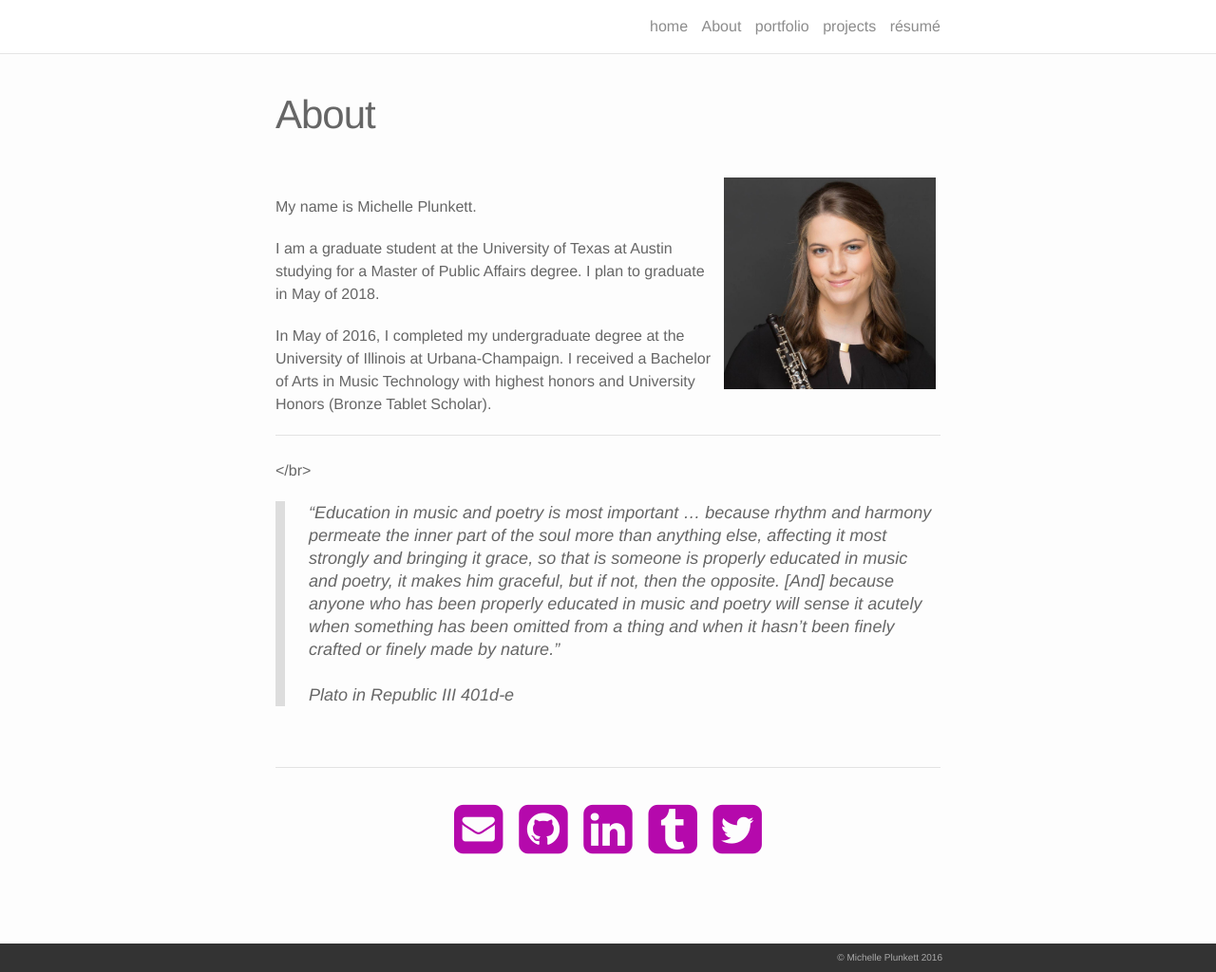
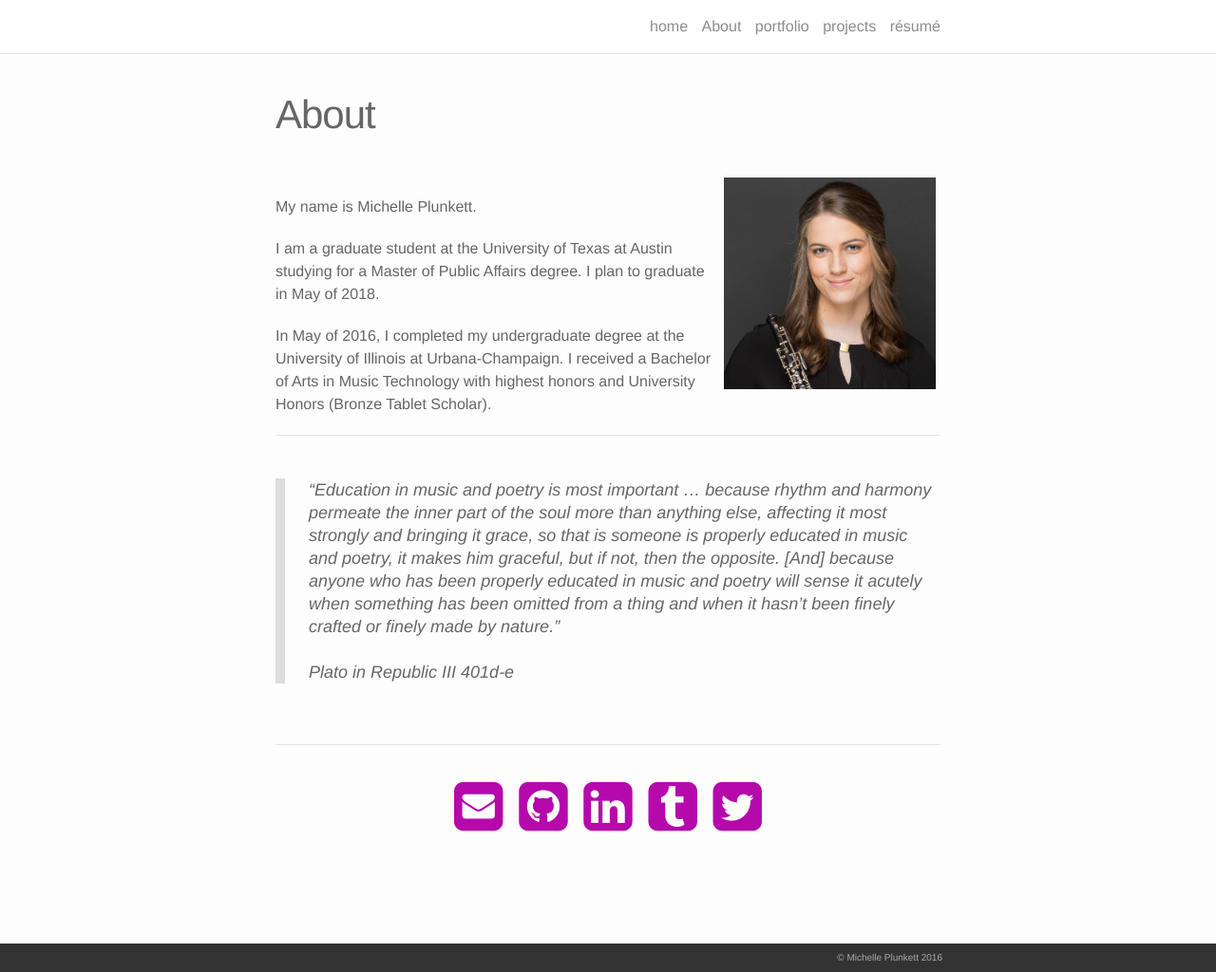
Before and after one commit to michelleplunkett/michelleplunkett.github.io, a Jekyll site: the page built from about.md, in a window 1280 px wide and 1024 px high. Shown: the whole window at 95% size. Built offline with Jekyll 4.4.1, drawn with Linux system fonts in a browser that asks for light colours; nearby versions of some CDN libraries.

Commit message:
Update about.md

```diff
--- a/about.md
+++ b/about.md
@@ -14,7 +14,7 @@ In May of 2016, I completed my undergraduate degree at the University of Illinoi
 
 ---
 
-<br></br>
+<br/>
 
 > "Education in music and poetry is most important ... because rhythm and harmony permeate the inner part of the soul more than anything else, affecting it most strongly and bringing it grace, so that is someone is properly educated in music and poetry, it makes him graceful, but if not, then the opposite. [And] because anyone who has been properly educated in music and poetry will sense it acutely when something has been omitted from a thing and when it hasn't been finely crafted or finely made by nature."<br/><br/>
 Plato in Republic III 401d-e
```
